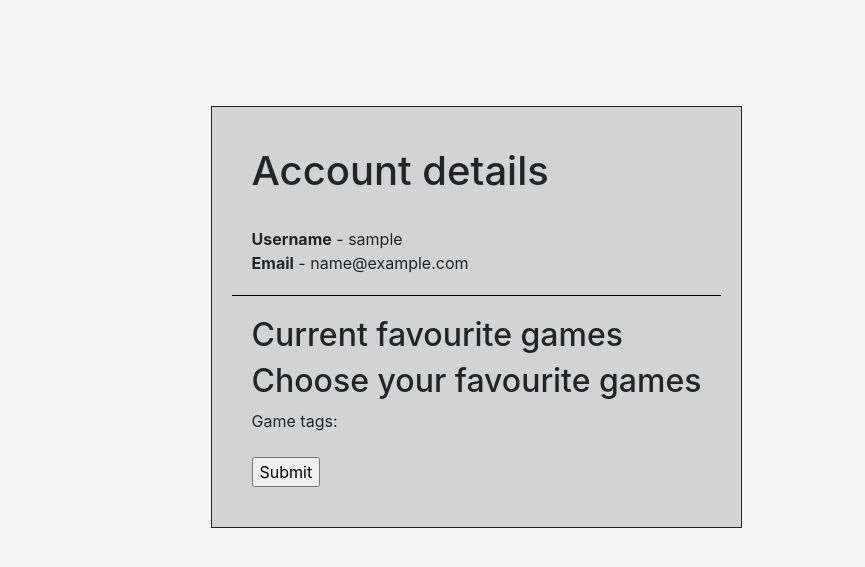
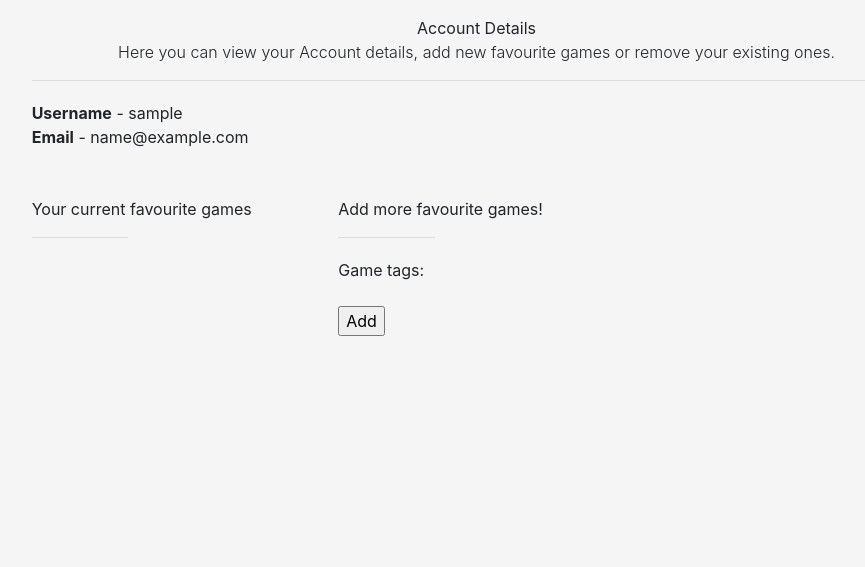
Before and after one commit to settlemysettle/SettleMySettle, a Django app: page /settle/account/ in a window 1280 px wide. Shown: the part 64-631 px from the top of the page, without its empty margins (161-1026 px from the left). Run offline with Django 3.2, Linux system fonts and the light colour scheme; the visitor is signed in with stand-in values (Sample User, id 1); data that the repository does not hold is empty; some libraries are stand-ins or nearby versions.

Commit message:
Account page redevelop

```diff
--- a/templates/settle/account.html
+++ b/templates/settle/account.html
@@ -8,39 +8,51 @@
 {% block title_block %}Account Page{% endblock %}
 
 {% block body_block %}
-<div style = "padding-top: 100px" align = "center">
-    <div style="background-color: lightgray;border-style: solid;border-width: 1px;display: inline-block;padding: 20px" align = "left">
-        <div id="user details" style = "border-bottom: 1px solid black;padding: 20px">
-            <h1>Account details</h1>
-            <br />
+<div style="height:10%;width:70%;margin:0 auto;text-align: center;padding-top:10px;font-weight:330">
+    <p style="margin-bottom:0px;font-weight:400">Account Details</p>
+    Here you can view your Account details, add new favourite games or remove your existing ones.
+</div>
+<hr class="pb-1" style="width:70%"/>
+
+<div style="margin:auto;width:70%;">
+    <div id="user details">
         <strong>Username</strong> - {{ user }}<br />
         <strong>Email</strong> - {{ user.email }}<br />
+        <br /><br />
     </div>
-        <div id="favourite games" style = "padding: 20px">
-            <h2>Current favourite games</h2>
+
+    <div class="row" id="favourite games">
+        <div class="col-4" align="left">
+            <p style="font-weight:400;">Your current favourite games</p>
+            <hr class="pb-1" style="width:35%" align="left"/>
+
             {% for tag in user.favourite_games.all %}
-            {{ tag }}
                 <form id="remove tag" method="post" action="{% url 'account' %}" enctype="multipart/form-data">
                     {% csrf_token %}
+                    {{ tag }}
                     <input type="hidden" name="type" value="delete" />
                     <input type="hidden" name="tag" value="{{ tag.id }}" />
                     <input type="hidden" name="user" value="{{ user }}" />
-                <input type="submit" name="submit" value="X" />
+                    <input type="submit" class="btn btn-outline-danger" name="submit" value="Delete" />
                 </form>
                 <br />
             {% endfor %}
-            <h2>Choose your favourite games</h2>
+        </div>
+
+        <div class="col-4" align="left">
+            <p style="font-weight:400;">Add more favourite games!</p>
+            <hr class="pb-1" style="width:35%" align="left"/>
             <form id="game_tag_form" method="post" action="{% url 'account' %}" enctype="multipart/form-data">
                 {% csrf_token %}
                 {{ form }}
                 <input type="hidden" name="type" value="append" />
                 <input type="hidden" name="user" value="{{ user }}" />
-                <input type="submit" name="submit" value="Submit" />
+                <input type="submit" name="submit" value="Add" />
             </form>
         </div>
-
     </div>
 </div>
+
 {% endblock %}
 
 {% block script_block %}
```
Lines whose indentation alone changed are shown as unchanged.
